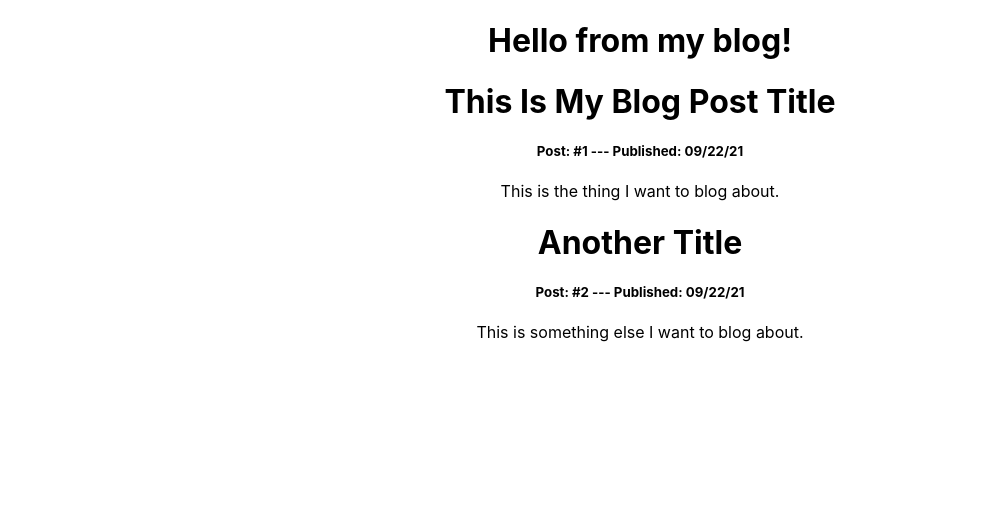
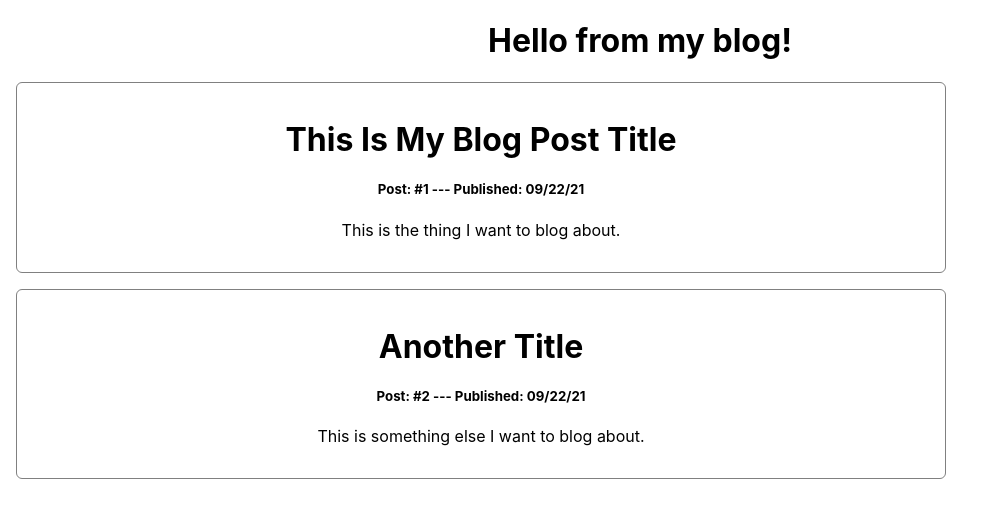
Before and after one commit to etreadway/blog, a React (Create React App) app: page / in a window 1280 px wide. Shown: the top 518 px of the page, without its empty margins (0-993 px from the left). Built offline with nearby package versions, Linux system fonts and the light colour scheme.

Commit message:
made a card with styled components

```diff
--- a/package.json
+++ b/package.json
@@ -9,6 +9,7 @@
     "react": "^17.0.2",
     "react-dom": "^17.0.2",
     "react-scripts": "4.0.3",
+    "styled-components": "^5.3.1",
     "web-vitals": "^1.1.2"
   },
   "scripts": {
--- a/src/components/Post.jsx
+++ b/src/components/Post.jsx
@@ -1,12 +1,14 @@
+import { Card } from "../style/Card";
+
 export const Post = (props) => {
   console.log(props.value);
   return (
-    <div>
+    <Card>
       <h1>{props.value.title}</h1>
       <h5>
         Post: #{props.value.id + 1} --- Published: {props.value.date}
       </h5>
       <p>{props.value.content}</p>
-    </div>
+    </Card>
   );
 };
--- /dev/null
+++ b/src/style/Card.jsx
@@ -0,0 +1,10 @@
+import styled from "styled-components";
+
+export const Card = styled.div`
+  background-color: none;
+  width: 70%;
+  border: 1px solid grey;
+  border-radius: 6px;
+  padding: 1em;
+  margin: 1em;
+`;
```
Also changed, not shown: 1 other file (tests, documents, lock files or other folders).
